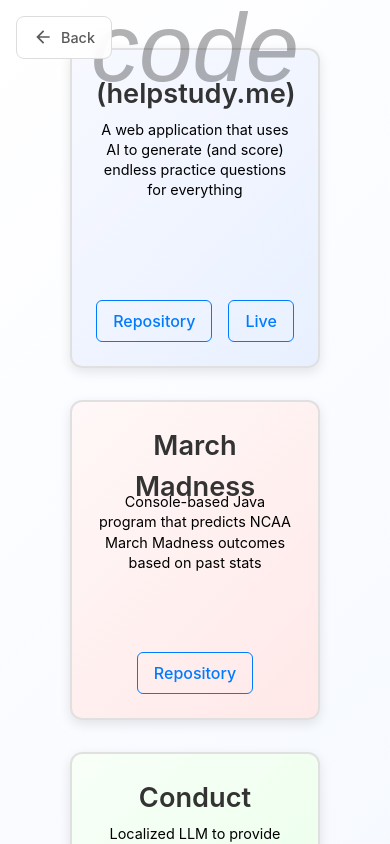
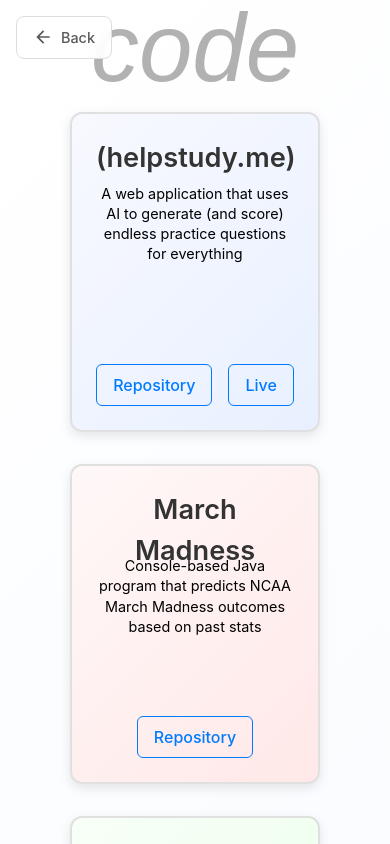
Before and after one commit to liamkernan/liamkernanonline, a React (Create React App) app: page /code in a window 390 px wide. Shown: the top 844 px of the page. Built offline with nearby package versions, Linux system fonts and the light colour scheme; a web font is replaced by a local one.

Commit message:
set body and html height to auto, adjusted background size and position, added padding for projects grid on mobile

```diff
--- a/src/index.css
+++ b/src/index.css
@@ -24,13 +24,16 @@
   @media (max-width: 768px) {
     html {
       min-height: 100vh;
+      height: auto;
     }
 
     body {
       min-height: 100vh;
+      height: auto;
       background-attachment: scroll;
-      background-size: 100% 500vh;
+      background-size: 100% 1000vh;
       background-repeat: no-repeat;
+      background-position: top;
     }
   }
 
--- a/src/pages/CodePage.css
+++ b/src/pages/CodePage.css
@@ -16,6 +16,12 @@
   gap: 2rem;
   justify-content: center;
   margin-top: 2rem;
+}
+
+@media (max-width: 768px) {
+  .projects-grid {
+    padding-top: 4rem;
+  }
 }
 
 .project-card {
```
